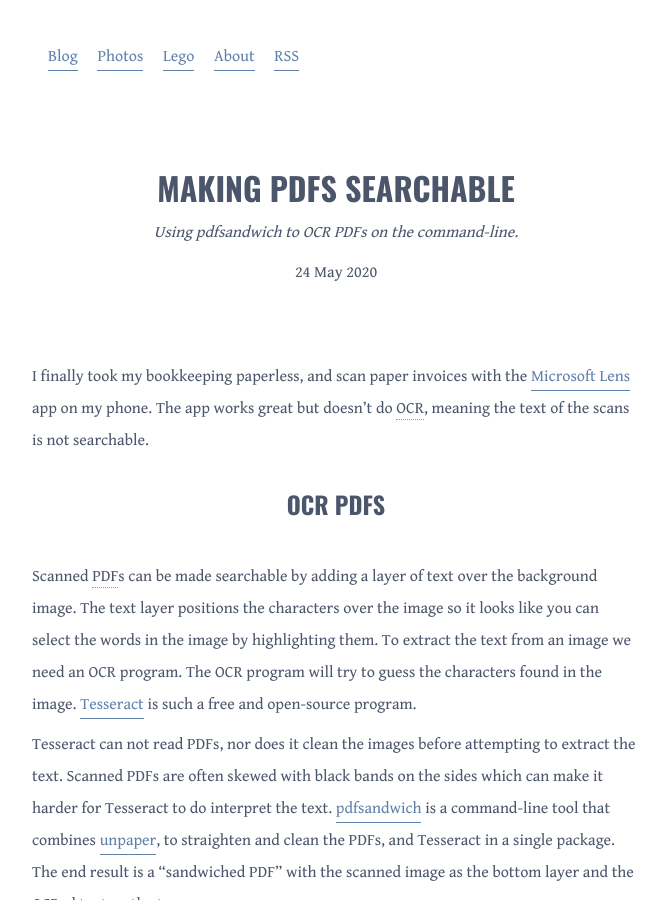
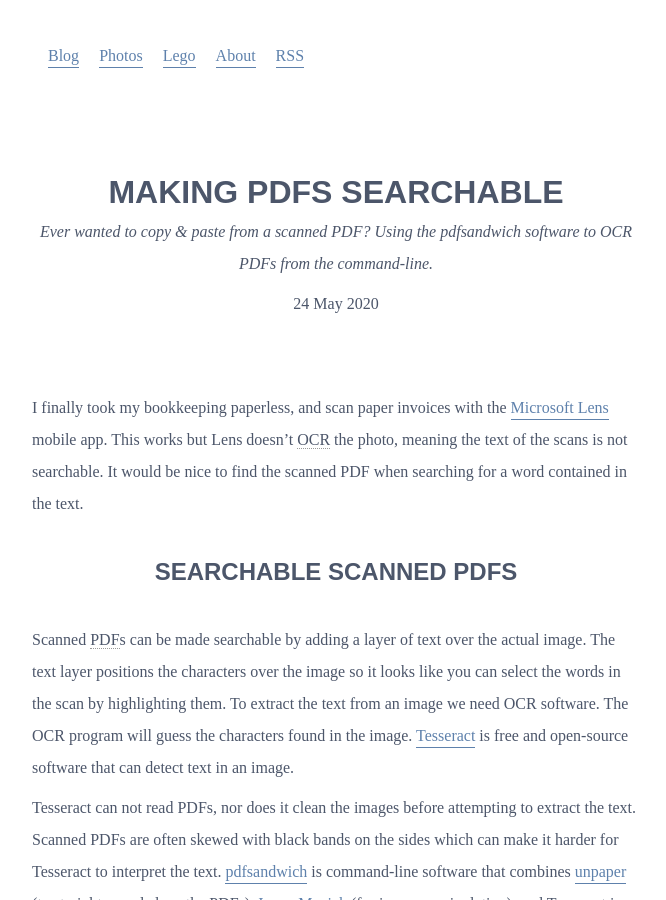
Before and after one commit to cimm/suffix, a Jekyll site: the page built from _posts/2020-05-24-making-pdfs-searchable.html, in a window 1280 px wide and 900 px high. Shown: the whole window, without its empty margins (304-970 px from the left). Built offline with Jekyll 4.4.1, drawn with Linux system fonts in a browser that asks for light colours; some of the changed text lies outside the part shown.

Commit message:
Small SEO improvements Making PDFs Searchable article

```diff
--- a/_posts/2020-05-24-making-pdfs-searchable.html
+++ b/_posts/2020-05-24-making-pdfs-searchable.html
@@ -3,23 +3,25 @@
 title:       Making PDFs searchable
 date:        2020-05-24 12:00:00
 updated:     2020-05-24 21:00:00
-description: Using pdfsandwich to OCR PDFs on the command-line.
+description: Ever wanted to copy & paste from a scanned PDF? Using the pdfsandwich software to OCR PDFs from the command-line.
 ---
 
 <div class="narrow-col">
-  <p>I finally took my bookkeeping paperless, and scan paper invoices with the <a href="https://support.microsoft.com/en-us/office/microsoft-office-lens-for-ios-fbdca5f4-1b1b-4391-a931-dc1c2582397b" title="Microsoft Office Lens for iOS">Microsoft Lens</a> app on my phone. The app works great but doesn’t do <abbr title="Optical Character Recognition">OCR</abbr>, meaning the text of the scans is not searchable.</p>
+  <p>I finally took my bookkeeping paperless, and scan paper invoices with the <a href="https://support.microsoft.com/en-us/office/microsoft-office-lens-for-ios-fbdca5f4-1b1b-4391-a931-dc1c2582397b" title="Microsoft Office Lens for iOS">Microsoft Lens</a> mobile app. This works but Lens doesn’t <abbr title="Optical Character Recognition">OCR</abbr> the photo, meaning the text of the scans is not searchable. It would be nice to find the scanned PDF when searching for a word contained in the text.</p>
 
-  <h2>OCR PDFs</h2>
+  <h2>Searchable Scanned PDFs</h2>
 
-  <p>Scanned <abbr title="Portable Document Format">PDF</abbr>s can be made searchable by adding a layer of text over the background image. The text layer positions the characters over the image so it looks like you can select the words in the image by highlighting them. To extract the text from an image we need an OCR program. The OCR program will try to guess the characters found in the image. <a href="https://tesseract-ocr.github.io/" title="An open-source OCR engine">Tesseract</a> is such a free and open-source program.</p>
+  <p>Scanned <abbr title="Portable Document Format">PDF</abbr>s can be made searchable by adding a layer of text over the actual image. The text layer positions the characters over the image so it looks like you can select the words in the scan by highlighting them. To extract the text from an image we need OCR software. The OCR program will guess the characters found in the image. <a href="https://tesseract-ocr.github.io/" title="An open-source OCR engine">Tesseract</a> is free and open-source software that can detect text in an image.</p>
 
-  <p>Tesseract can not read PDFs, nor does it clean the images before attempting to extract the text. Scanned PDFs are often skewed with black bands on the sides which can make it harder for Tesseract to do interpret the text. <a href="http://www.tobias-elze.de/pdfsandwich/" title="A tool to make “sandwich” OCR pdf files">pdfsandwich</a> is a command-line tool that combines <a href="https://sourceforge.net/projects/unpaper/" title="A post-processing tool for scanned sheets of paper">unpaper</a>, to straighten and clean the PDFs, and Tesseract in a single package. The end result is a “sandwiched PDF” with the scanned image as the bottom layer and the OCRed text on the top.</p>
+  <p>Tesseract can not read PDFs, nor does it clean the images before attempting to extract the text. Scanned PDFs are often skewed with black bands on the sides which can make it harder for Tesseract to interpret the text. <a href="http://www.tobias-elze.de/pdfsandwich/" title="A tool to make “sandwich” OCR pdf files">pdfsandwich</a> is command-line software that combines <a href="https://sourceforge.net/projects/unpaper/" title="A post-processing tool for scanned sheets of paper">unpaper</a> (to straighten and clean the PDFs), <a href="https://imagemagick.org/" title="Powerfull command-line image editor">ImageMagick</a> (for image manipulation), and Tesseract in a single package. The end result is a “sandwiched PDF” with the scanned image as the bottom layer and the OCRed text on the top. All without touching Adobe Acrobat!</p>
 
   <p>It’s important to specify the language of the document as it greatly improves the text recognition. Run pdfsandwich with the <kbd>-list_langs</kbd> flag to list the available language codes (see the <a href="https://tesseract-ocr.github.io/tessdoc/Home.html" title="Installing extra language packs for Tesseract">Tesseract documentation</a> to install extra languages). These 3 letter language codes can be passed to pdfsandwich to improve the text parsing, even multiple languages in the same document.</p>
 
   <p><kbd>$ pdfsandwich -lang eng+nld document.pdf</kbd></p>
 
-  <p>The result will be stored in a new ‘document_ocr.pdf’ file (can be changed by passing the <kbd>-o</kbd> flag). The <kbd>-rgb</kbd> flag preserves color (careful though, the documentation mentions it could cause problems with some color spaces).</p>
+  <p>The result will be stored in a new ‘document_ocr.pdf’ file (can be changed by passing the <kbd>-o</kbd> flag). The <kbd>-rgb</kbd> flag preserves color (careful though, the documentation mentions it could cause problems with some color spaces). The <kbd>-rgb</kbd> option would sometimes create white boxes in the resulting PDF. I solved this by normalizing the image with a simple <kbd>-coo "-normalize"</kbd> flag.</p>
+
+  <p>Happy <kbd>CTRL+f</kbd>’ing! You now have a machine readable PDF.</p>
 
   <h2>Scripting</h2>
 
@@ -35,5 +37,5 @@
   done
   {% endhighlight %}
 
-  <p>This can now easily run as a cronjob to periodically OCR all scanned invoices.</p>
+  <p>This can now easily be ran as a cronjob to periodically OCR all scanned PDF invoices.</p>
 </div>
--- a/_posts/2020-09-18-add-transparent-stamp-signature-pdf.html
+++ b/_posts/2020-09-18-add-transparent-stamp-signature-pdf.html
@@ -65,7 +65,7 @@
 
   {% highlight bash %}
   pay() {
-    input_pdf=$1
+    input_pdf="$1"
     qpdf $input_pdf --replace-input --overlay /path/to/stamp.pdf --
     exiftool -keywords-=paid -keywords+=paid -overwrite_original $input_pdf
   }
```
